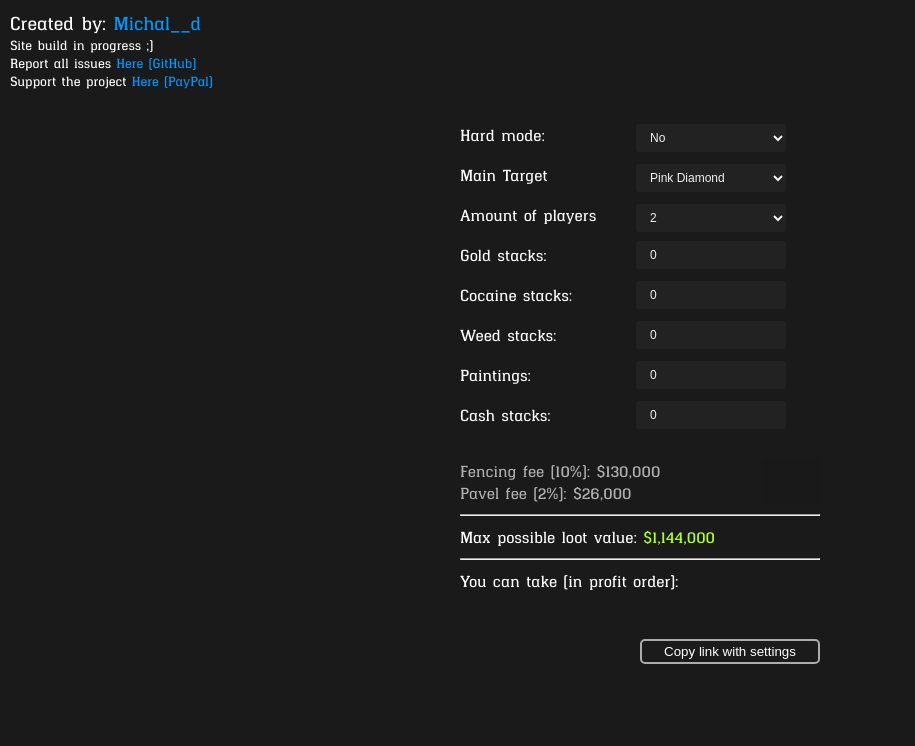
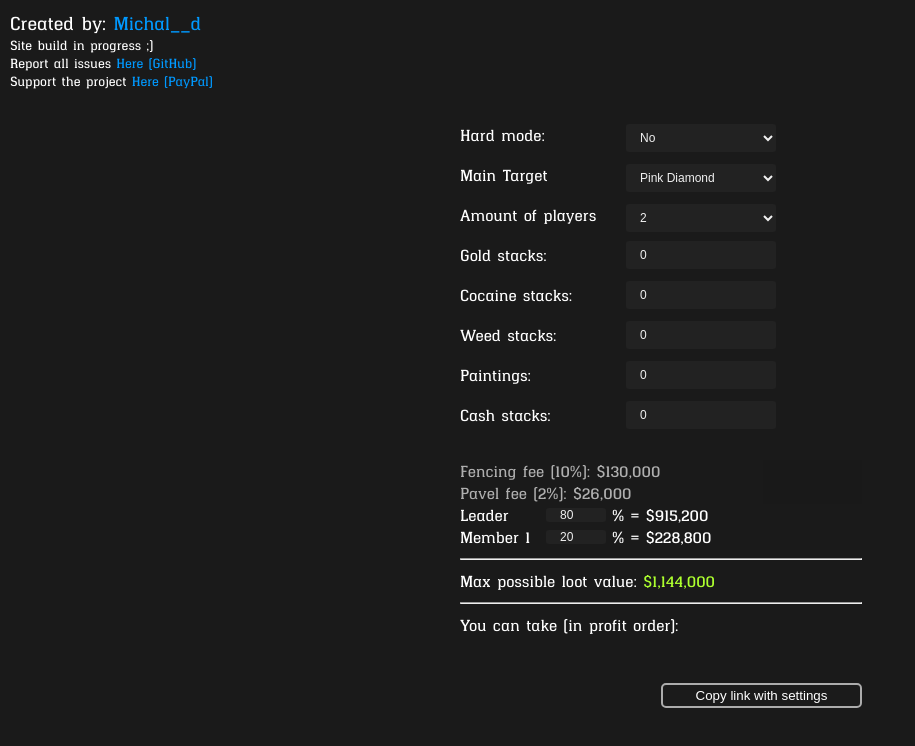
Before and after one commit to MichalD96/Perico-heist-goods-counter, a plain HTML site: page index.html in a window 1280 px wide. Shown: the whole page, without its empty margins (0-915 px from the left). Drawn offline with Linux system fonts and the light colour scheme.

Commit message:
Add crew cuts

```diff
--- a/css/style.css
+++ b/css/style.css
@@ -57,7 +57,34 @@ body {
 .custom-input input,
 .custom-input label {
   width: 150px;
-  margin-right: 20px;
+  margin-right: 10px;
+}
+
+.custom-input-narrow {
+  display: flex;
+  width: 100%;
+  justify-content: space-between;
+  align-items: center;
+  align-content: center;
+}
+
+
+.custom-input-narrow label {
+  width: 80px;
+  margin-right: 0 10px 0 0 !important;
+}
+
+.custom-input-narrow input {
+  width: 60px !important;
+  margin: 0;
+}
+
+.custom-input-narrow span {
+  width: 250px;
+}
+
+.custom-input-narrow span::before {
+  content: "% = $";
 }
 
 .main-container .right {
--- a/index.html
+++ b/index.html
@@ -93,6 +93,28 @@
   <div class="main-container right">
     <div class="dimmed">Fencing fee (10%): <span id="fencing-fee"></span></div>
     <div class="dimmed">Pavel fee (2%): <span id="pavel-fee"></span></div>
+    <div class= "cuts">
+      <div class="custom-input-narrow">
+        <label for="leader">Leader</label>
+        <input type="number" id="leaderCut" value="85" min="15" max="100" step="5">
+        <span></span>
+      </div>
+      <div class="custom-input-narrow">
+        <label for="member1">Member 1</label>
+        <input type="number" id="member1Cut" value="15" min="15" max="100" step="5">
+        <span></span>
+      </div>
+      <div class="custom-input-narrow">
+        <label for="member2">Member 2</label>
+        <input type="number" id="member2Cut" value="15" min="15" max="100" step="5">
+        <span></span>
+      </div>
+      <div class="custom-input-narrow">
+        <label for="member3">Member 3</label>
+        <input type="number" id="member3Cut" value="15" min="15" max="100" step="5">
+        <span></span>
+      </div>
+    </div>
     <hr>
     <div>Max possible loot value: <span id="max-loot-value"></span></div>
     <hr>
--- a/js/logic.js
+++ b/js/logic.js
@@ -5,6 +5,10 @@ const htmlElements = {
   cocaine: document.querySelector('#cocaine'),
   paintings: document.querySelector('#paintings'),
   amountOfPlayers: document.querySelector('#amountOfPlayers'),
+  leaderCut: document.querySelector('#leaderCut'),
+  member1Cut: document.querySelector('#member1Cut'),
+  member2Cut: document.querySelector('#member2Cut'),
+  member3Cut: document.querySelector('#member3Cut'),
 }
 Object.entries(htmlElements).forEach(([setting, elementHTML]) => {
   elementHTML.value = JSON.parse(Settings[setting]);
@@ -13,8 +17,6 @@ document.querySelector('#isHardMode').value = Settings.isHardMode;
 document.querySelector('#goldAlone').value = Settings.goldAlone;
 document.querySelector('#primaryTarget').value = Settings.primaryTarget;
 
-
-document.querySelector('#goldAlone').parentElement.classList.toggle('hidden', Settings.amountOfPlayers !== 1);
 
 const Counter = {
   targetsData: {},
@@ -72,10 +74,16 @@ const Counter = {
     const pavelFee = totalValue * .02;
     document.querySelector('#fencing-fee').innerHTML = Math.round(fencingFee).toLocaleString();
     document.querySelector('#pavel-fee').innerHTML = Math.round(pavelFee).toLocaleString();
-    document.querySelector('#max-loot-value').innerHTML = Math.round((totalValue - fencingFee - pavelFee)).toLocaleString();
+    const finalValue = totalValue - fencingFee - pavelFee;
+    document.querySelector('#max-loot-value').innerHTML = Math.round(finalValue).toLocaleString();
     document.querySelectorAll('.big').forEach(e => {
       e.parentElement.classList.add("hidden");
     });
+
+    htmlElements.leaderCut.nextElementSibling.innerHTML = Math.round(finalValue * Settings.leaderCut / 100).toLocaleString();
+    htmlElements.member1Cut.nextElementSibling.innerHTML = Math.round(finalValue * Settings.member1Cut / 100).toLocaleString();
+    htmlElements.member2Cut.nextElementSibling.innerHTML = Math.round(finalValue * Settings.member2Cut / 100).toLocaleString();
+    htmlElements.member3Cut.nextElementSibling.innerHTML = Math.round(finalValue * Settings.member3Cut / 100).toLocaleString();
 
     amounts.forEach(object => {
       const amount = rounding(Number(object.amount));
@@ -108,11 +116,14 @@ const Counter = {
       alert('Link has been copied to clipboard!');
     });
 
-    SettingProxy.addListener(Settings, 'gold weed cash cocaine paintings primaryTarget isHardMode goldAlone', Counter.getLoot);
+    SettingProxy.addListener(Settings, 'gold weed cash cocaine paintings primaryTarget isHardMode goldAlone leaderCut member1Cut member2Cut member3Cut', Counter.getLoot);
     SettingProxy.addListener(Settings, 'amountOfPlayers', () => {
       document.querySelector('#goldAlone').parentElement.classList.toggle('hidden', Settings.amountOfPlayers !== 1);
+      document.querySelector('#member1Cut').parentElement.classList.toggle('hidden', Settings.amountOfPlayers < 2);
+      document.querySelector('#member2Cut').parentElement.classList.toggle('hidden', Settings.amountOfPlayers < 3);
+      document.querySelector('#member3Cut').parentElement.classList.toggle('hidden', Settings.amountOfPlayers < 4);
       Counter.getLoot();
-    });
+    })();
   }
 }
 
--- a/js/settings.js
+++ b/js/settings.js
@@ -149,6 +149,10 @@ Object.entries({
   cash: { default: 0 },
   paintings: { default: 0 },
   weed: { default: 0 },
+  leaderCut: { default: 80 },
+  member1Cut: { default: 20 },
+  member2Cut: { default: 15 },
+  member3Cut: { default: 15 },
 })
   .forEach(([name, config]) => {
     SettingProxy.addSetting(Settings, name, config);
```
